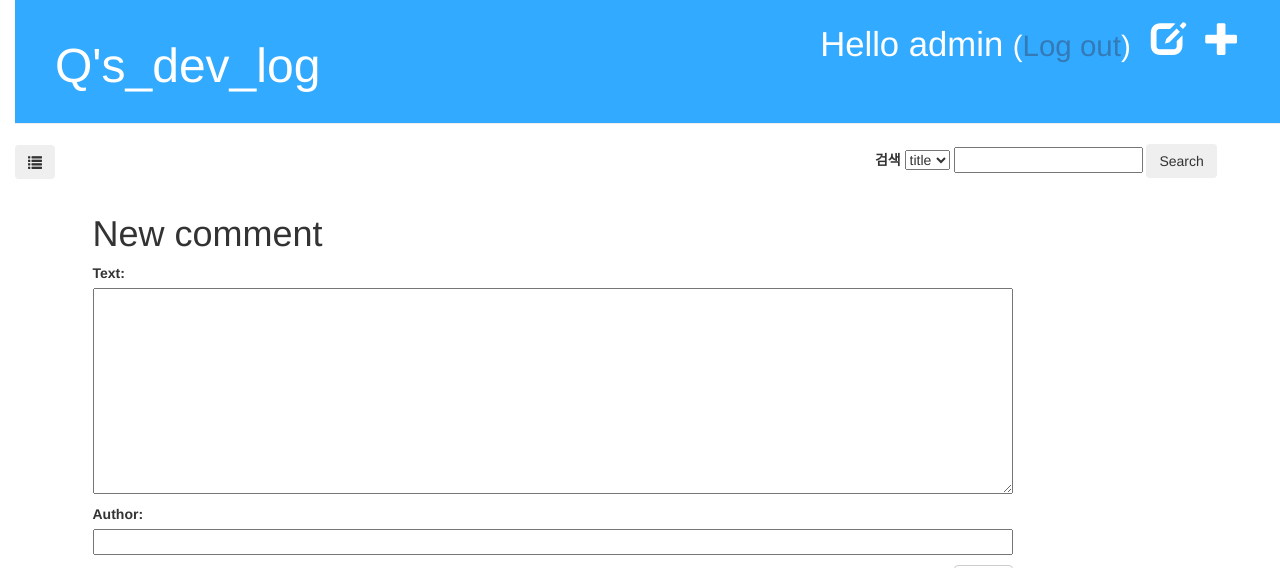
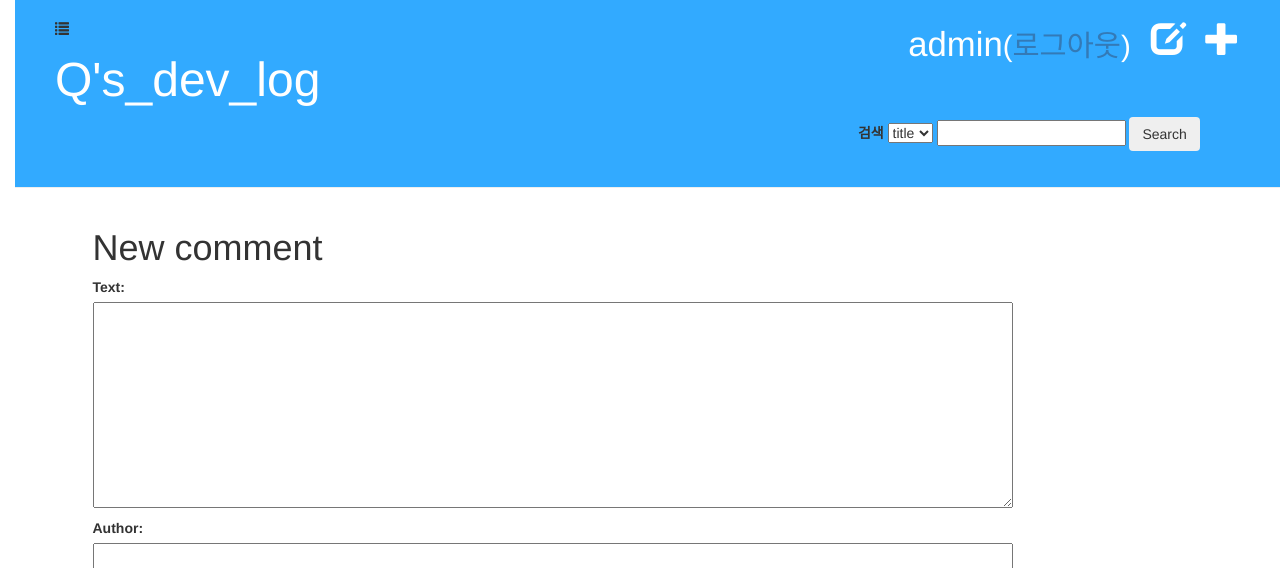
Before and after one commit to HyunQQ/Q-django, a Django app: page /post/2/comment/ in a window 1280 px wide. Shown: the top 568 px of the page. Run offline with Django 3.2, Linux system fonts and the light colour scheme; a user stored in the database is signed in; data comes from the database, SQL or seed files in the repository; both versions use the stored data as it was after the commit; some libraries are stand-ins or nearby versions.

Commit message:
화면 구조 변경 중

```diff
--- a/blog/templates/blog/base.html
+++ b/blog/templates/blog/base.html
@@ -11,21 +11,22 @@
     <body>
         <div class="page-top">
             <div class="page-header">
+                <span class="glyphicon glyphicon-list" id="header_menu"></span>
                 {% if user.is_authenticated %}
                 <a href="{% url 'post_new' %}" class="top-menu"><span class="glyphicon glyphicon-plus"></span></a>
                 <a href="{% url 'post_draft_list' %}" class="top-menu"><span class="glyphicon glyphicon-edit"></span></a>
-                <p class="top-menu">Hello {{ user.username }} <small>(<a href="{% url 'logout' %}">Log out</a>)</small></p>
+                <span class="top-menu">{{ user.username }}<small>(<a href="{% url 'logout' %}">로그아웃</a>)</small></span>
                 {% else %}
-                <a href="{% url 'login' %}" class="top-menu"><span class="glyphicon glyphicon-lock"></span></a>
+                <a href="{% url 'login' %}" class="top-menu"><span class="glyphicon glyphicon-log-in"></span></a>
                 {% endif %}
                 <h1><a href="http://127.0.0.1:8000/">Q's_dev_log</a></h1>
 
-            </div>
+
 
 
                 <div class ="search-box">
 
-                <button class='btn glyphicon glyphicon-list' ></button>
+
 
                     <form class="search-box-form" action="{% url 'post_list' %}" method="get">
                         <!-- <div class='search-box'></div> -->
@@ -37,6 +38,7 @@
                         <input type="text" name="item">
                         <button class='btn' type='submit'>Search</button>
                     </form>
+                </div>
             </div>
         </div>
 
```
Also changed, not shown: db.sqlite3. Lines whose indentation alone changed are shown as unchanged.
